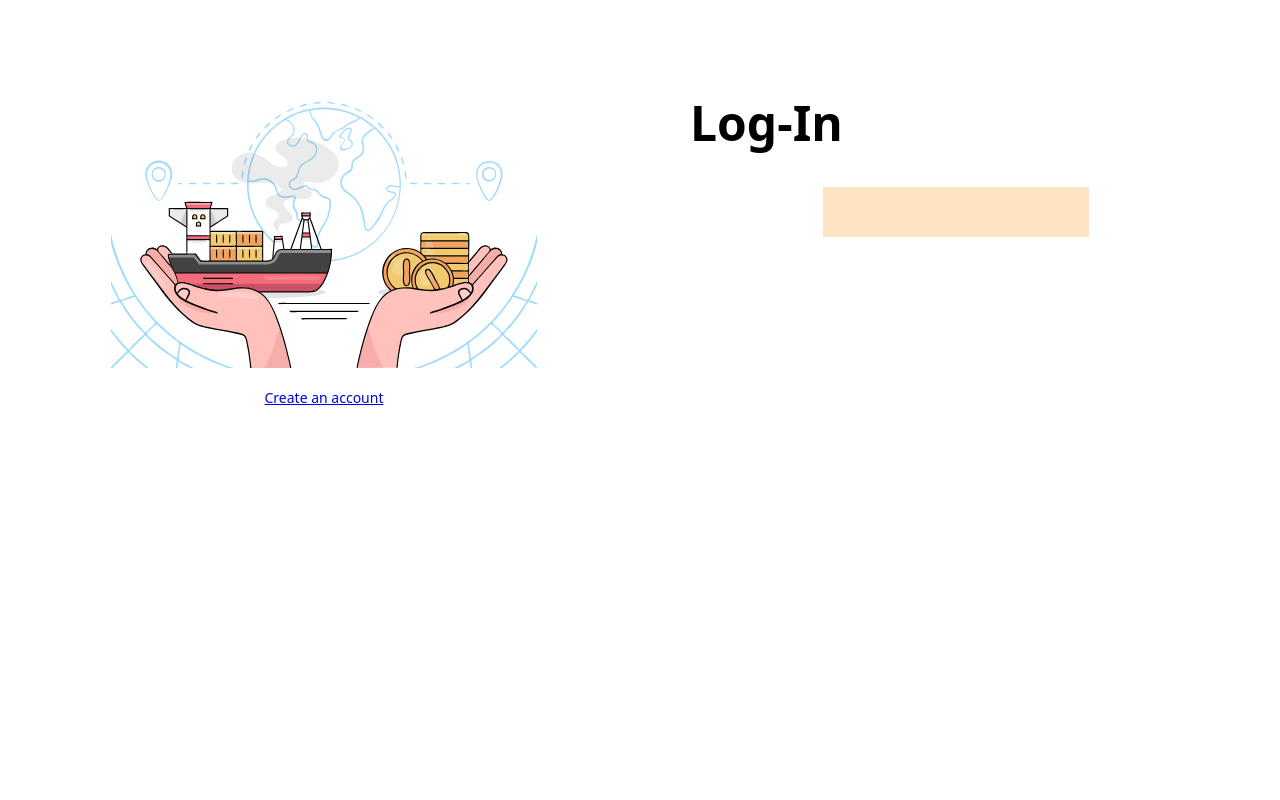
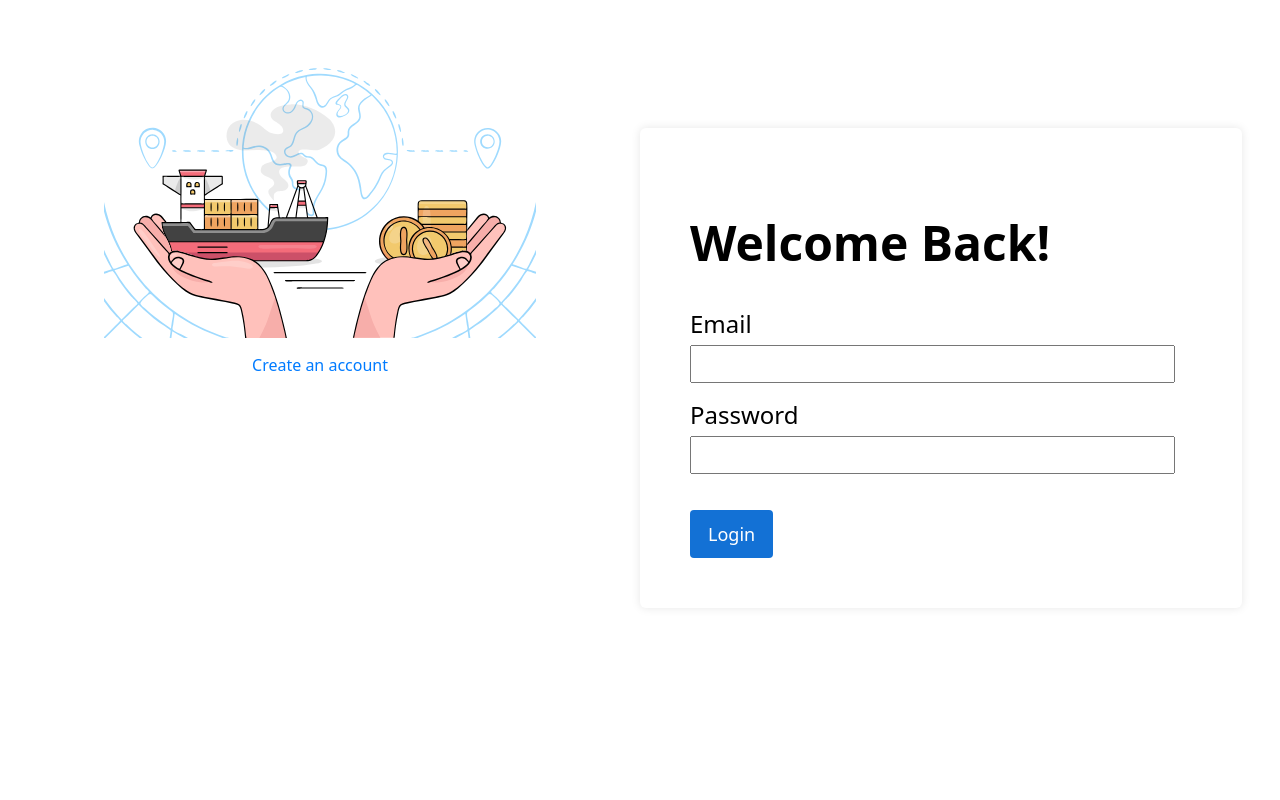
Before and after one commit to nishantak/OnlyCommodities, a Python web app: template website/templates/login.html in a window 1280 px wide. Run offline with Jinja, Linux system fonts and the light colour scheme; the template is opened without the code that fills it, so the values that code supplies are empty.

Commit message:
ok looking

```diff
--- a/website/templates/login.html
+++ b/website/templates/login.html
@@ -4,30 +4,37 @@
     <meta charset="UTF-8">
     <meta name="viewport" content="width=device-width, initial-scale=1.0">
     <link rel="stylesheet" href="style/style.css">
-    <script type="text/javascript" src="script/jquery-3.7.1.js"></script>
-    <script type="text/javascript" src= "script/script.js"></script>
-    <title> Log-in </title>
+    <script src="https://code.jquery.com/jquery-3.6.0.min.js"></script>
+    <script src="script/script.js"></script>
+    <title>Log-in</title>
 </head>
 <body>
     <div class="container">
-
         <div class="box box1">
-
             <div class="imageholder">
-                    <img id="commodity">
+                <img id="commodity" src="image.jpg" alt="Commodity">
             </div>
-
             <div class="text"><a id="register" href="/register">Create an account</a></div>
-
         </div>
-
-            <div class="box">
-
-                <h1 style="text-align: left;">Log-In</h1>
-                <div class="form"></div>
-
+        <div class="box box2">
+            <h1 style="text-align: left; font-size: xxx-large;">Welcome Back!</h1>
+            <div class="form">
+                <div id="form-message"></div>
+                <form id="login-form">
+                    <div class="input-field">
+                        <label for="email">Email</label><br>
+                        <input type="email" id="email" required>
                     </div>
-
+                    <div class="input-field">
+                        <label for="password">Password</label><br>
+                        <input type="password" id="password" required>
+                    </div>
+                    <div class="button-field">
+                        <button type="submit">Login</button>
+                    </div>
+                </form>
+            </div>
+        </div>
     </div>
 </body>
 </html>
--- a/website/templates/script/script.js
+++ b/website/templates/script/script.js
@@ -14,5 +14,17 @@ $(document).ready(function(){
         $("#commodity").attr("src", imgs[currIn]);
     }
 
+    $("#login-form").submit(function(event) {
+        event.preventDefault();
+
+        var email = $("#email").val();
+        var password = $("#password").val();
+
+        if (email === "" || password === "") {
+            $("#form-message").text("Please fill in all fields.");
+            return;
+        }
+        // Login logic
+    });
 
 });
--- a/website/templates/style/style.css
+++ b/website/templates/style/style.css
@@ -1,9 +1,12 @@
-*{
+* {
     font-family: system-ui, -apple-system, BlinkMacSystemFont, 'Segoe UI', Roboto, Oxygen, Ubuntu, Cantarell, 'Open Sans', 'Helvetica Neue', sans-serif;
-    font-size: xxx-large;
+    font-size: large;
 }
-body{
+
+body {
     background-color: #ffffff;
+    height: 100vh;
+    margin: 0;
 }
 
 .container {
@@ -14,18 +17,12 @@ body{
     display: inline-block;
     vertical-align: top;
     box-sizing: border-box;
-    height: 97vh;
     width: 50%;
-    margin:auto;
+    margin: auto;
     padding: 50px;
 }
 
-.box1{
-    padding-top: 6%;
-}
-
-
-.imageholder{
+.imageholder {
     position: relative;
     width: 80%;
     margin: auto;
@@ -33,24 +30,57 @@ body{
     justify-content: center;
 }
 
-.text{
+.text {
     display: flex;
     justify-content: center;
-    margin-top: 20px;
+    margin-top: 3%;
 }
 
-img{
+img {
     height: 100%;
     width: 100%;
 }
 
-.form{
-    background-color: bisque;
-    height: 50px;
-    width: 50%;
-    margin: auto;
+.box2{
+    margin-top: 16vh;
+    width: 47%;
+    border-radius: 6px;
+    box-shadow: 0 0 10px rgba(0, 0, 0, 0.1);
+    height: 100%;
 }
 
-#register{
-    font-size: 14px;
+a{
+    font-size: medium;
+    color: #007bff;
+    text-decoration: none;
 }
+
+a:hover{
+    text-decoration: underline;
+}
+
+label{
+    font-size: x-large;
+}
+
+button{
+    margin-top: 4%;
+    background-color: #1371d5;
+    color: #ffffff;
+    padding: 12px 18px;
+    border: none;
+    border-radius: 4px;
+    cursor: pointer;
+}
+
+button:hover{
+    background-color: #0a32d3;
+}
+
+input{
+    width: 95%;
+    height: 4vh;
+    margin: 3%;
+    margin-left: 0px;
+    margin-top: 1%;
+}
```
Lines whose indentation alone changed are shown as unchanged.
